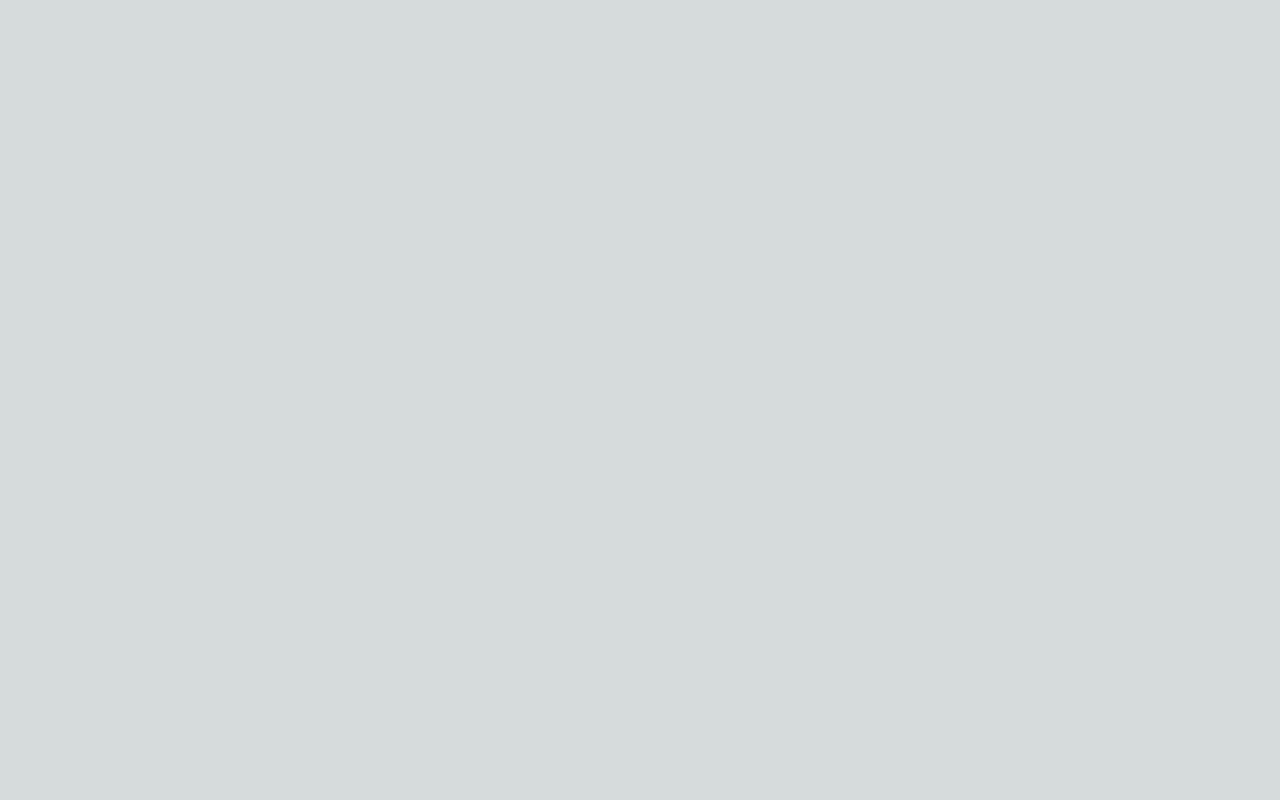
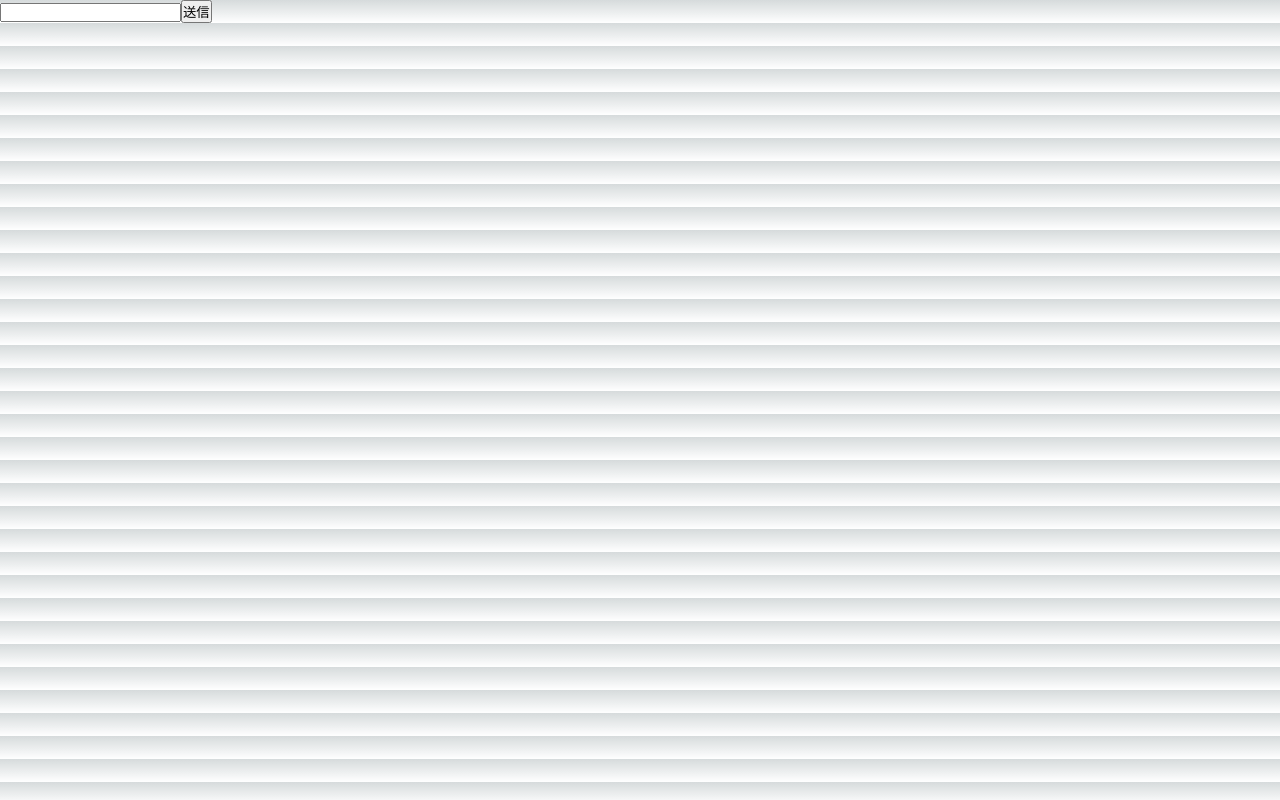
Before and after one commit to mieze018/TDD-Next-Learn, a Next.js app: page / in a window 1280 px wide. Built offline with nearby package versions, Linux system fonts and the light colour scheme.

Commit message:
⛏   現在のエラーやテストの失敗を修正するのに十分な本番コードだけを書く

```diff
--- /dev/null
+++ b/src/components/NewMessageForm.tsx
@@ -0,0 +1,10 @@
+export const NewMessageForm = () => {
+  return (
+    <>
+      <input type="text" data-testid="messageText" />
+      <button type="button" data-testid="sendButton">
+        送信
+      </button>
+    </>
+  )
+}
--- a/src/pages/index.tsx
+++ b/src/pages/index.tsx
@@ -1,3 +1,5 @@
+import { NewMessageForm } from '@/components/NewMessageForm'
+
 export default function Home() {
-  return null
+  return <NewMessageForm />
 }
```
